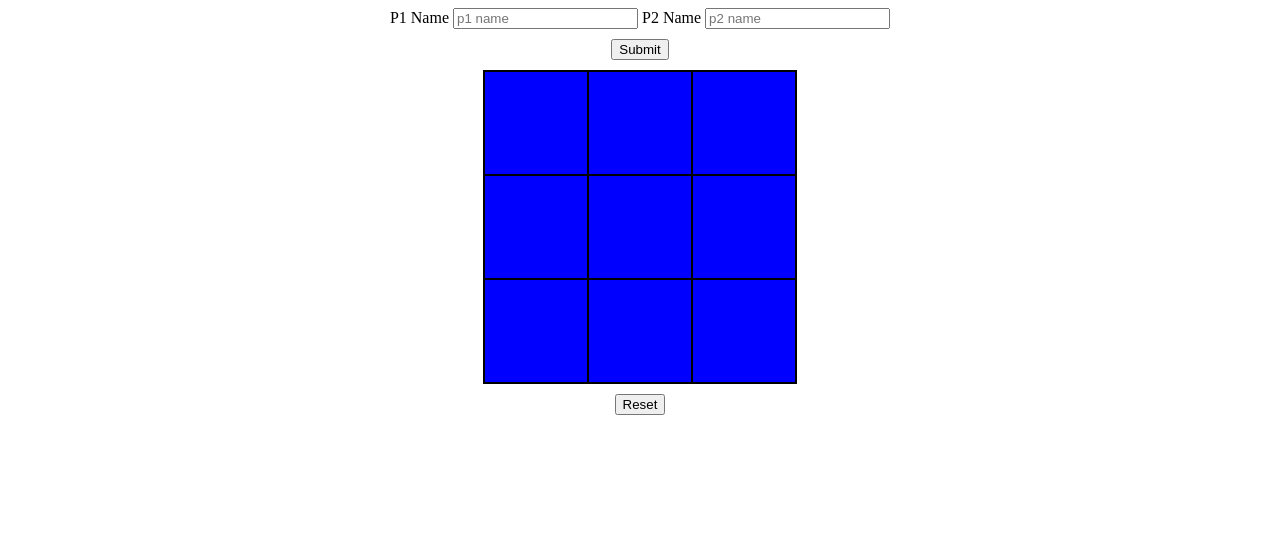
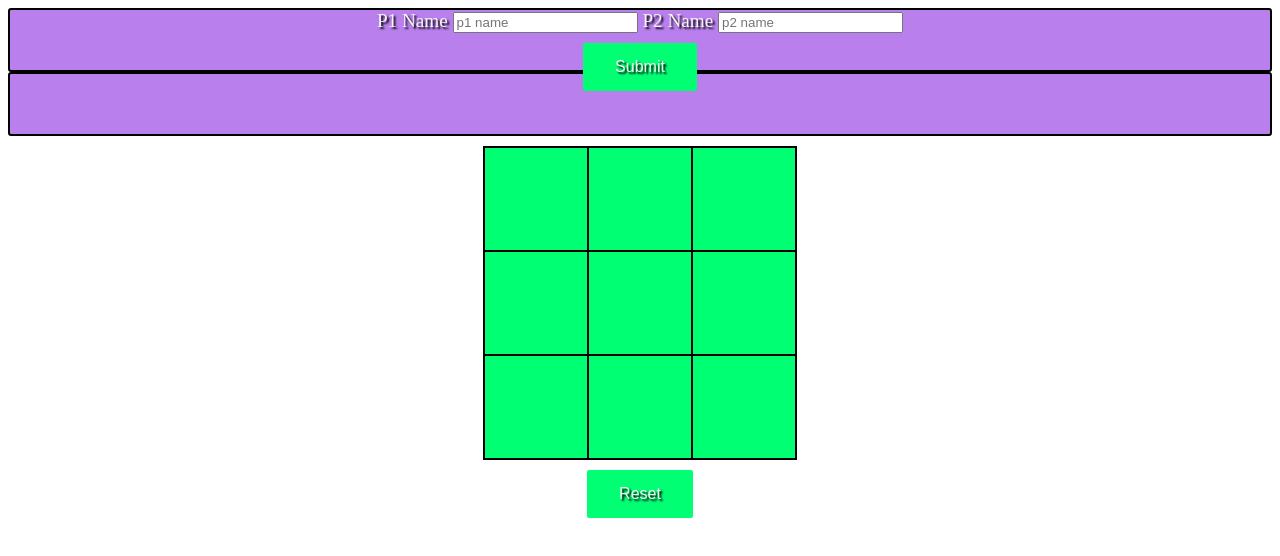
Before and after one commit to Stevenhulse14/Tickytackytoey, a website: page index.html in a window 1280 px wide. Drawn offline with Linux system fonts and the light colour scheme.

Commit message:
Css and animatied buttons and td elemeents working buttons

```diff
--- a/app.js
+++ b/app.js
@@ -7,8 +7,6 @@ let count = 0
 
 
 let toe_board = document.querySelector(".gameboard")
-//console.log(toe_board)
-
 toe_board.addEventListener('click', (e)=>{
     let selection = e.target.innerHTML
 
@@ -21,6 +19,23 @@ toe_board.addEventListener('click', (e)=>{
     }
 })
 
-let button = document.querySelectorAll('#button')
+let resetButton = document.querySelector('.reset')
+resetButton.addEventListener('click', (e)=>{
+    console.log(e);
+    [...document.querySelectorAll('td')].forEach( tdDomElement => tdDomElement.innerHTML = "" )
+})
 
-console.log(button)
+let sbutton = document.querySelector('#playerSubmit')
+sbutton.addEventListener('submit', (e)=>{
+    e.preventDefault()
+    let p1 = document.getElementById('p1').value
+    let p2 = document.getElementById('p2').value
+    document.getElementById('displayp1').innerHTML = `X = ${p1}`
+    document.getElementById('displayp2').innerHTML = `O = ${p2}`
+    Remove('playerSubmit')
+})
+
+function Remove(form_id) {
+        let myform = document.getElementById(form_id);
+        myform.parentNode.removeChild(myform);
+}
--- a/index.html
+++ b/index.html
@@ -9,16 +9,22 @@
 </head>
 <body>
     <div class="nameInput">
-        <form class="playerSubmit" action="">
-            <label for="playername">P1 Name</label>
-            <input type="text" placeholder="p1 name">
-            <label for="playername">P2 Name</label>
-            <input type="text" placeholder="p2 name"><br>
+        <form id="playerSubmit" class="playerSubmit" >
+            <label for="playernameone">P1 Name</label>
+            <input type="text" id="p1" name="playernameone" placeholder="p1 name">
+            <label for="playernametwo">P2 Name</label>
+            <input type="text" id="p2" name="playernametwo" placeholder="p2 name">
             <div>
-                <input id="button" type="submit" value="Submit">
+                <input class="submit" id="button" type="submit" value="Submit">
             </div>
+        </form>
 
-        </form>
+    </div>
+    <div class="nameInput">
+        <h3 id="displayp1"></h3><br>
+        <h3 id="displayp2"></h3>
+
+
     </div>
     <div class="gameboardContainer">
         <table class="gameboard">
@@ -41,7 +47,7 @@
     </div>
 
     <div class="buttonContainer">
-        <button id="button">Reset</button>
+        <button class="reset" id="button">Reset</button>
     </div>
     <script src="app.js"></script>
 </body>
--- a/style.css
+++ b/style.css
@@ -2,10 +2,12 @@
 td{
     width: 100px;
     height: 100px;
-    background-color: blue;
+    background-color: rgb(0, 255, 115);
 }
 body {
-
+    color: whitesmoke;
+    text-shadow: 2px 2px 2px rgb(2, 0, 0);
+    font-size: larger;
 
 }
 .gameboardContainer{
@@ -13,17 +15,20 @@ body {
     justify-content: center;
 }
 .gameboard{
+    margin-top: 10px;
     height: fit-content;
     width: fit-content;
     background-color: black;
-    color: aliceblue;
     text-align: center;
-
 }
 .nameInput{
+    border: 2px solid black;
+    border-radius: 3px 3px 3px 3px;
+    background-color: rgba(138, 43, 226, 0.6);
     display:flex;
     flex-direction: row;
     justify-content: space-evenly;
+    height:60px
 }
 .playerSubmit div{
     margin-top: 10px;
@@ -36,3 +41,30 @@ body {
     display: flex;
     justify-content: center;
 }
+
+#button {
+    background-color:  rgb(0, 255, 115); /* Green */
+    border: none;
+    border-radius: 2px;
+    padding: 15px 32px;
+    text-align: center;
+    color:whitesmoke;
+    text-shadow: 2px 2px 2px black;
+    text-decoration: none;
+    display: inline-block;
+    font-size: 16px;
+    transition-duration: 0.5s;
+  }
+#button:hover {
+    background-color: rgba(138, 43, 226);
+    box-shadow: 4px 6px 8px 5px rgba(0,0,0,0.24), 0 17px 50px 0 rgba(0,0,0,0.19);
+
+}
+td{
+    transition-duration: 0.5s;
+}
+td:hover{
+    background-color: brown;
+    box-shadow: 20px 5px 6px 7px rgba(245, 245, 245, 0.3), 4px 5px 6px 12px rgba(194, 72, 72, 0.3s);
+    transform: scale(0.9) translate(-10%, -10%);
+}
```
